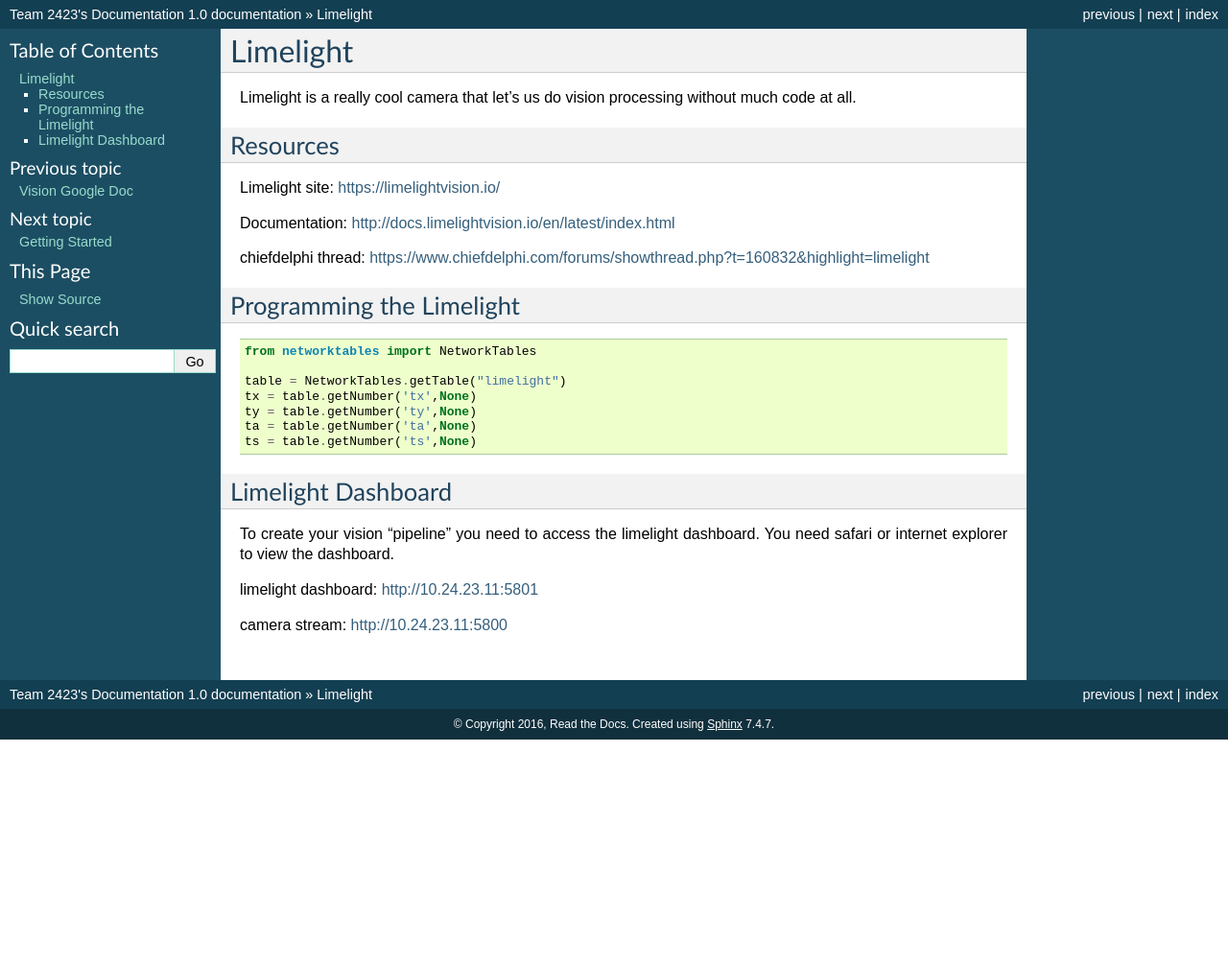
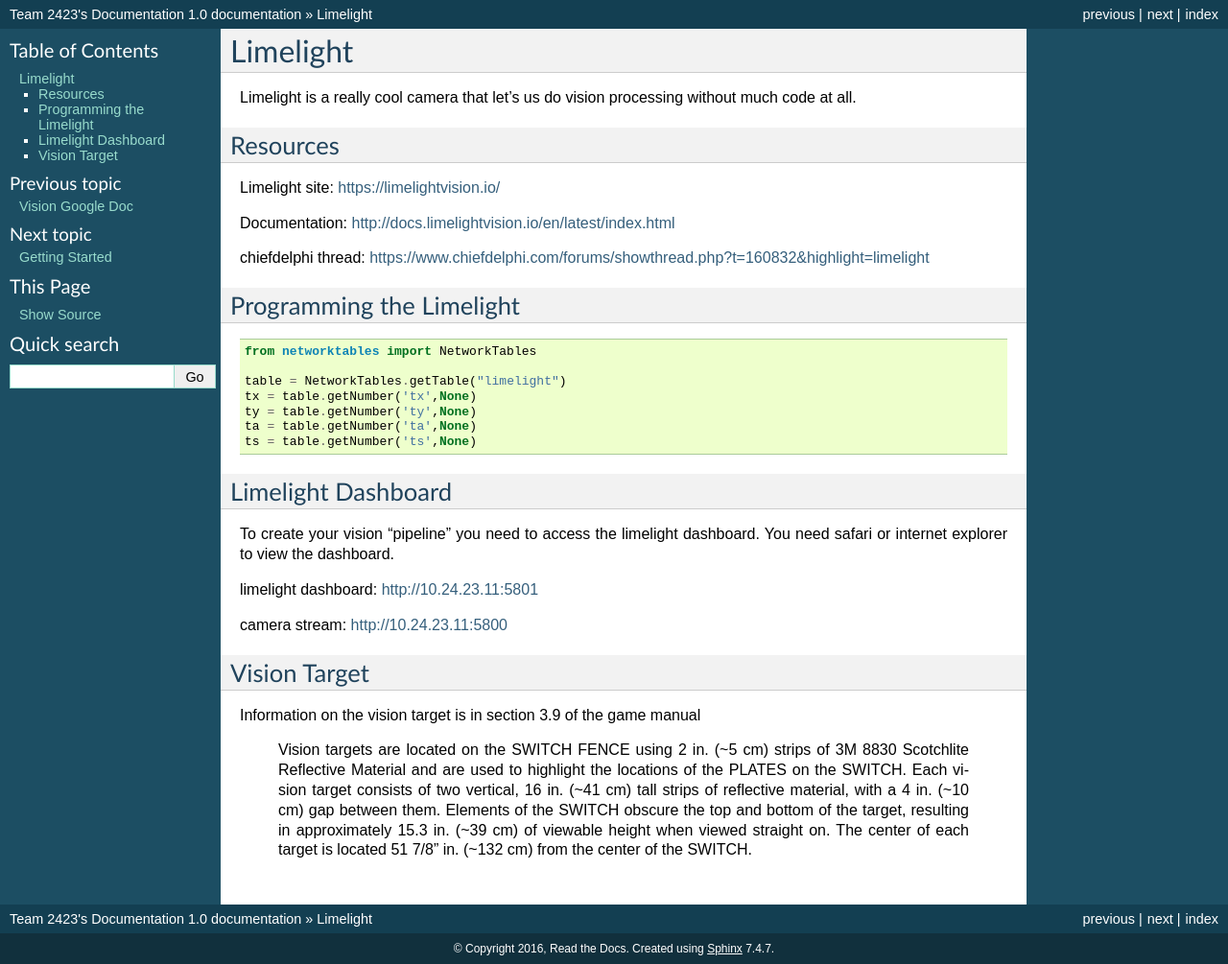
Before and after one commit to frc2423/docs, a Sphinx documentation site: the page built from docs/limelight.rst, in a window 1280 px wide. Shown: the whole page at 96% size. Built offline with Sphinx 7.4.7, drawn with Linux system fonts in a browser that asks for light colours; before the commit the page ends 900 px from its top, so only the background shows below that.

Commit message:
Update limelight.rst

```diff
--- a/docs/limelight.rst
+++ b/docs/limelight.rst
@@ -31,3 +31,16 @@ To create your vision "pipeline" you need to access the limelight dashboard. You
 limelight dashboard: http://10.24.23.11:5801
 
 camera stream: http://10.24.23.11:5800
+
+
+Vision Target
+=============
+
+Information on the vision target is in section 3.9 of the game manual
+
+  Vision targets are located on the SWITCH FENCE using 2 in. (~5 cm) strips of 3M 8830 Scotchlite
+  Reflective Material and are used to highlight the locations of the PLATES on the SWITCH.
+  Each vision target consists of two vertical, 16 in. (~41 cm) tall strips of reflective material, with a 4 in. (~10
+  cm) gap between them. Elements of the SWITCH obscure the top and bottom of the target, resulting in
+  approximately 15.3 in. (~39 cm) of viewable height when viewed straight on. The center of each target is
+  located 51 7/8” in. (~132 cm) from the center of the SWITCH.
```
